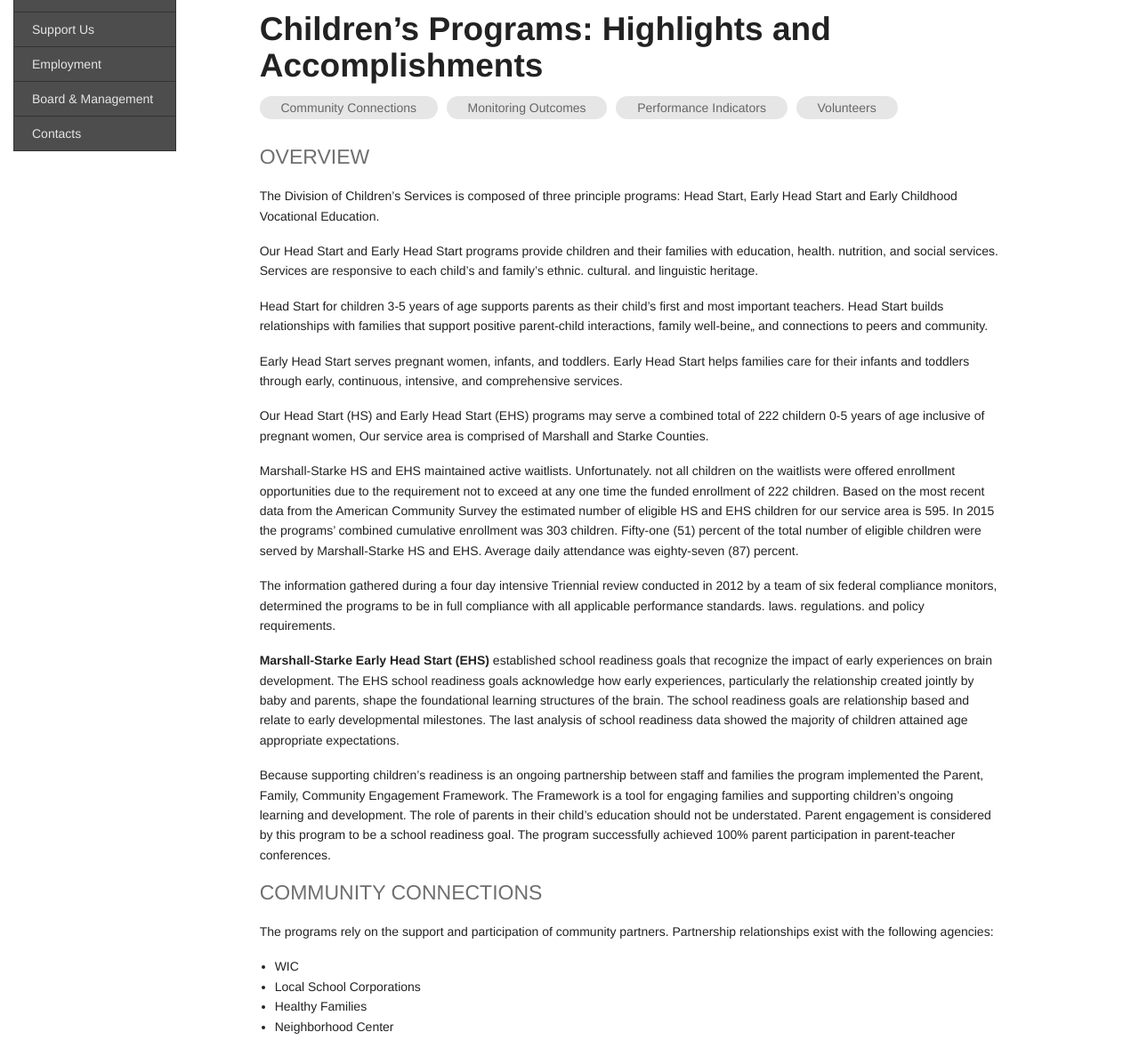
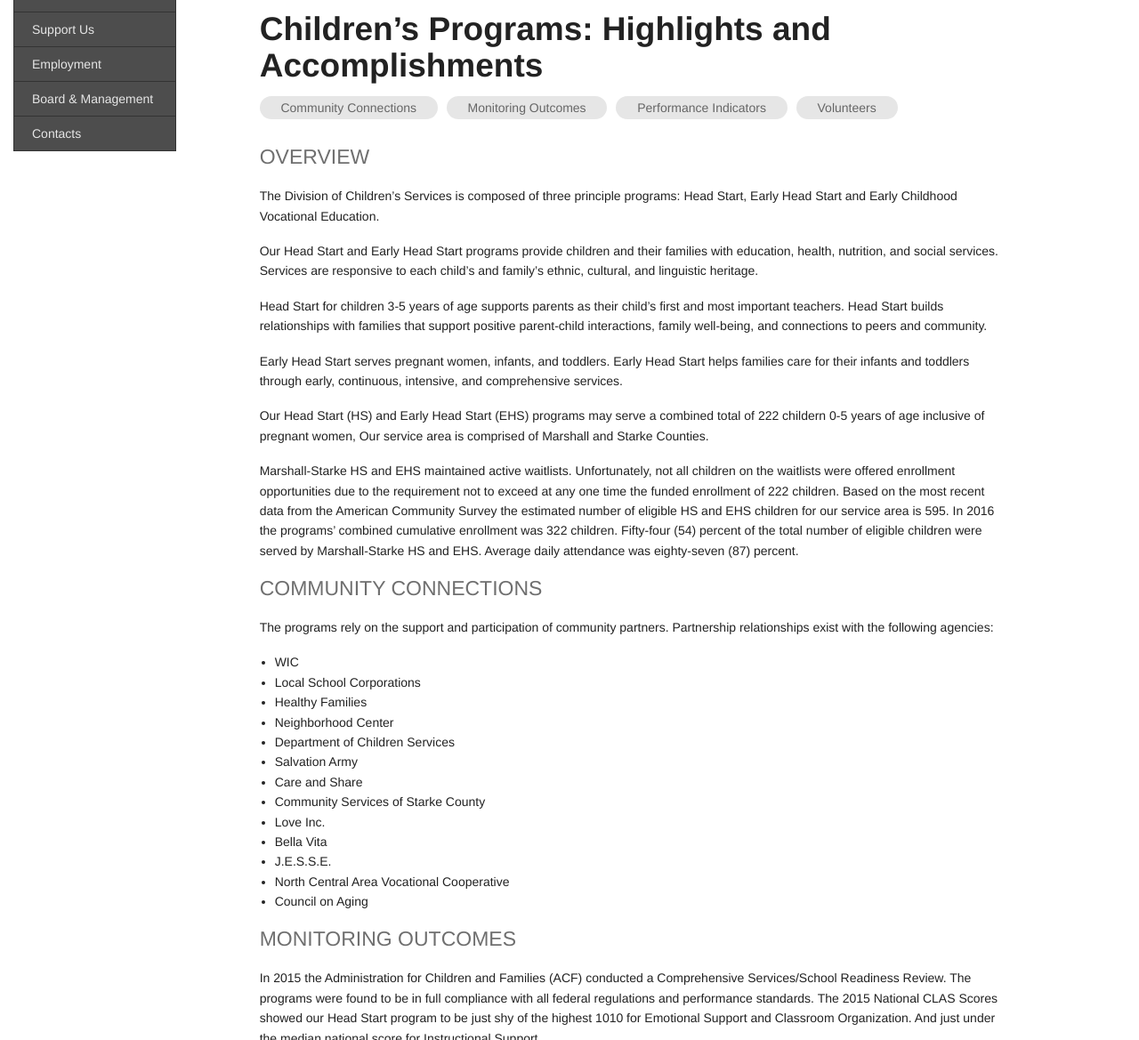
Before and after one commit to leviwilson/marshall-starke.org, a Jekyll site: the page built from report/children.md, in a window 1280 px wide and 1400 px high, cut to the strip 231-1400 px from the top of the window. Shown: the whole strip at 89% size. Built offline with Jekyll 4.4.1, drawn with Linux system fonts in a browser that asks for light colours; nearby versions of some CDN libraries.

Commit message:
update 2016 children's overview

```diff
--- a/report/children.md
+++ b/report/children.md
@@ -1,6 +1,6 @@
 ---
 layout: default
-title:  "2015 Accomplishments (Children)"
+title:  "2016 Accomplishments (Children)"
 ---
 {% include annual.report.breadcrumb %}
 
@@ -16,21 +16,15 @@ title:  "2015 Accomplishments (Children)"
 <h4 class="subheader" id="overview">OVERVIEW</h4>
 The Division of Children's Services is composed of three principle programs: Head Start, Early Head Start and Early Childhood Vocational Education.
 
-Our Head Start and Early Head Start programs provide children and their families with education, health. nutrition, and social services. Services are responsive to each child's and family's ethnic. cultural. and linguistic heritage.
+Our Head Start and Early Head Start programs provide children and their families with education, health, nutrition, and social services. Services are responsive to each child's and family's ethnic, cultural, and linguistic heritage.
 
-Head Start for children 3-5 years of age supports parents as their child's first and most important teachers. Head Start builds relationships with families that support positive parent-child interactions, family well-beine„ and connections to peers and community.
+Head Start for children 3-5 years of age supports parents as their child's first and most important teachers. Head Start builds relationships with families that support positive parent-child interactions, family well-being, and connections to peers and community.
 
 Early Head Start serves pregnant women, infants, and toddlers. Early Head Start helps families care for their infants and toddlers through early, continuous, intensive, and comprehensive services.
 
 Our Head Start (HS) and Early Head Start (EHS) programs may serve a combined total of 222 childern 0-5 years of age inclusive of pregnant women, Our service area is comprised of Marshall and Starke Counties.
 
-Marshall-Starke HS and EHS maintained active waitlists. Unfortunately. not all children on the waitlists were offered enrollment opportunities due to the requirement not to exceed at any one time the funded enrollment of 222 children. Based on the most recent data from the American Community Survey the estimated number of eligible HS and EHS children for our service area is 595. In 2015 the programs' combined cumulative enrollment was 303 children. Fifty-one (51) percent of the total number of eligible children were served by Marshall-Starke HS and EHS. Average daily attendance was eighty-seven (87) percent.
-
-The information gathered during a four day intensive Triennial review conducted in 2012 by a team of six federal compliance monitors, determined the programs to be in full compliance with all applicable performance standards. laws. regulations. and policy requirements.
-
-**Marshall-Starke Early Head Start (EHS)** established school readiness goals that recognize the impact of early experiences on brain development. The EHS school readiness goals acknowledge how early experiences, particularly the relationship created jointly by baby and parents, shape the foundational learning structures of the brain. The school readiness goals are relationship based and relate to early developmental milestones. The last analysis of school readiness data showed the majority of children attained age appropriate expectations.
-
-Because supporting children's readiness is an ongoing partnership between staff and families the program implemented the Parent, Family, Community Engagement Framework. The Framework is a tool for engaging families and supporting children's ongoing learning and development. The role of parents in their child's education should not be understated. Parent engagement is considered by this program to be a school readiness goal. The program successfully achieved 100% parent participation in parent-teacher conferences.
+Marshall-Starke HS and EHS maintained active waitlists. Unfortunately, not all children on the waitlists were offered enrollment opportunities due to the requirement not to exceed at any one time the funded enrollment of 222 children. Based on the most recent data from the American Community Survey the estimated number of eligible HS and EHS children for our service area is 595. In 2016 the programs' combined cumulative enrollment was 322 children. Fifty-four (54) percent of the total number of eligible children were served by Marshall-Starke HS and EHS. Average daily attendance was eighty-seven (87) percent.
 
 <h4 class="subheader" id="connections">COMMUNITY CONNECTIONS</h4>
 The programs rely on the support and participation of community partners. Partnership relationships exist with the following agencies:
```
